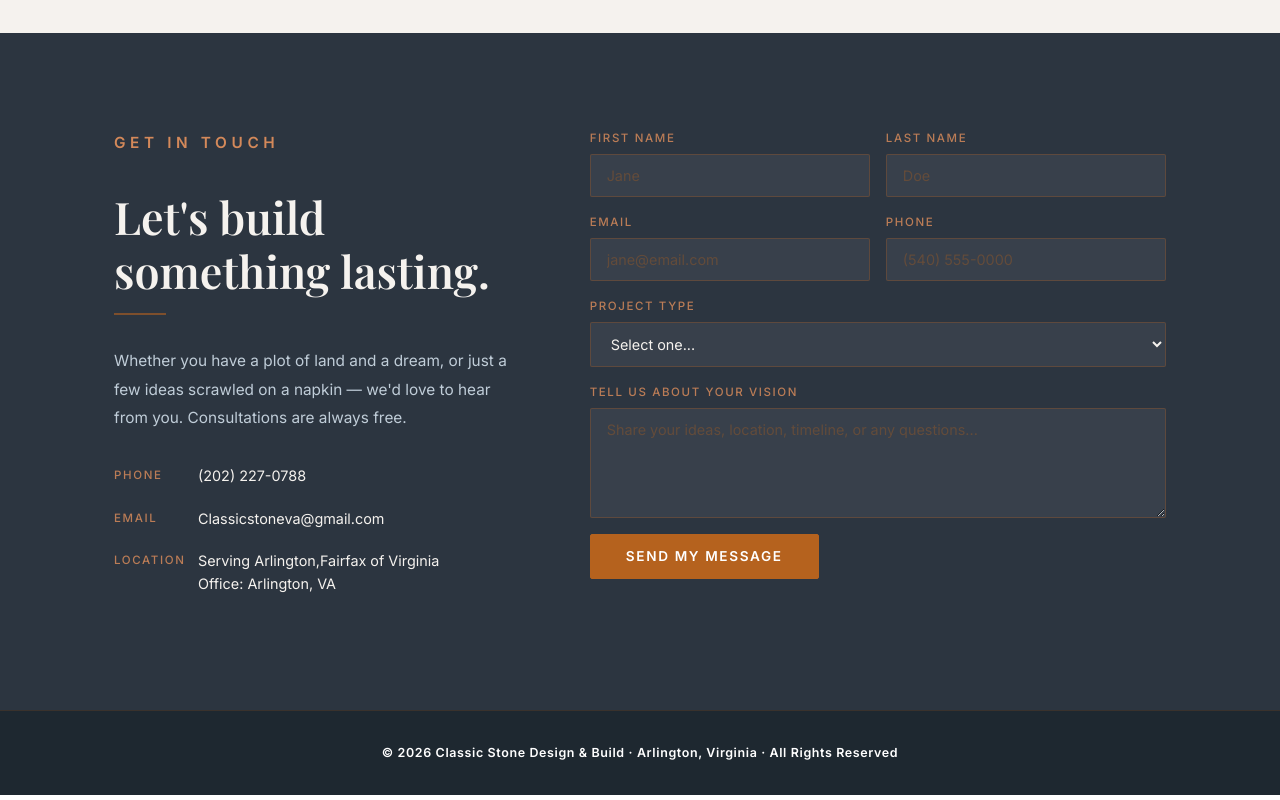
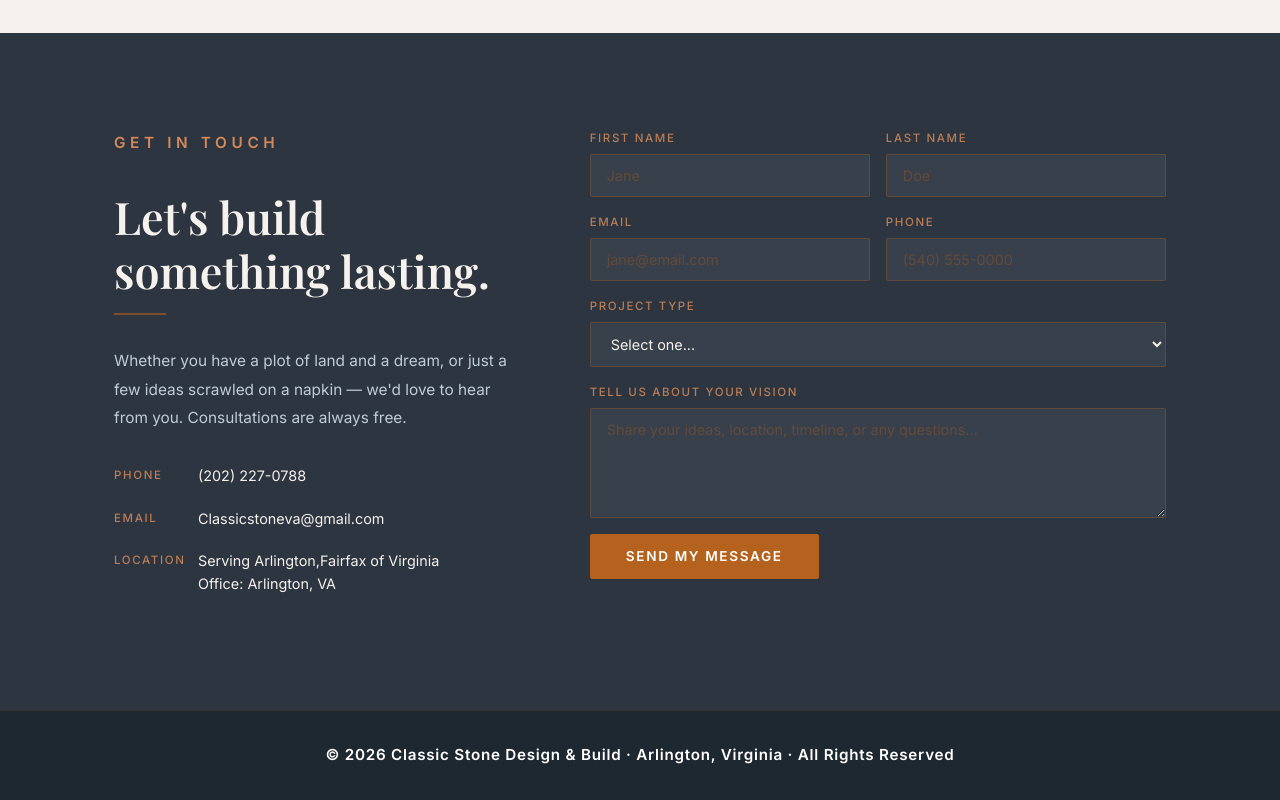
Before and after one commit to daltankhuyag/Classicstoneva1111, a React (Vite) app: page /schedule in a window 1280 px wide. Shown: the part 1075-1875 px from the top of the page. Built offline with nearby package versions, Linux system fonts and the light colour scheme.

Commit message:
merge
merge

```diff
--- a/src/index.css
+++ b/src/index.css
@@ -724,7 +724,7 @@ body {
   border-top: 1px solid rgba(181,98,30,0.18);
 }
 .footer p {
-  font-size: 0.78rem;
+  font-size: 0.95rem;
   color: var(--white);
   letter-spacing: 0.05em;
   font-weight: 700;
```
